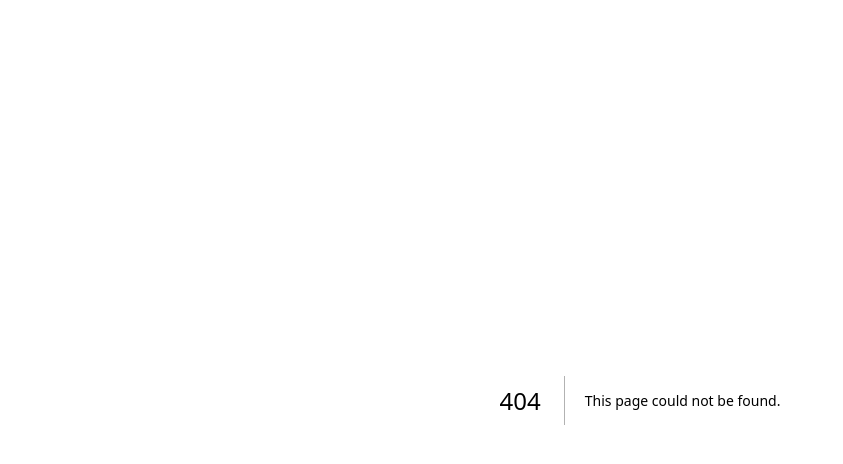
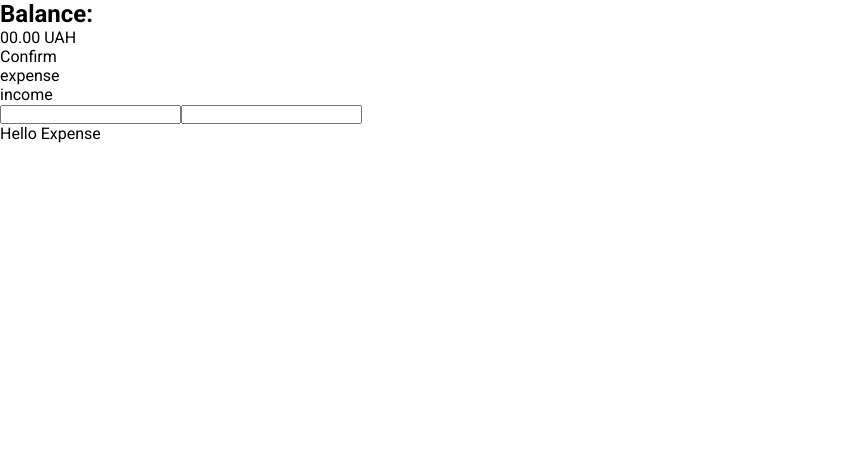
Before and after one commit to DmitriyUshkvarok/kapusta, a Next.js app: page /balance/expense in a window 1280 px wide. Before the commit this address had no page. Shown: the top 464 px of the page, without its empty margins (0-843 px from the left). Built offline with nearby package versions, Linux system fonts and the light colour scheme.

Commit message:
add routes

```diff
--- a/package.json
+++ b/package.json
@@ -18,6 +18,7 @@
     "react-dom": "18.2.0",
     "react-icons": "^4.10.1",
     "react-redux": "^8.1.1",
+    "react-responsive": "^9.0.2",
     "redux-persist": "^6.0.0",
     "yup": "^1.2.0"
   },
--- /dev/null
+++ b/src/app/balance/expense/page.jsx
@@ -0,0 +1,3 @@
+export default function Expense() {
+  return <div>Hello Expense</div>;
+}
--- /dev/null
+++ b/src/app/balance/income/page.jsx
@@ -0,0 +1,3 @@
+export default function Income() {
+  return <div>Hello Income</div>;
+}
--- /dev/null
+++ b/src/app/balance/layout.jsx
@@ -0,0 +1,34 @@
+'use client';
+import Link from 'next/link';
+import { usePathname } from 'next/navigation';
+import { useMediaQuery } from 'react-responsive';
+import BalanceTopPanel from '@/src/components/BalanceTopPanel/BalanceTopPanel';
+import TransactionForm from '@/src/components/TransactionForm/TransactionForm';
+import NavBalance from '@/src/components/NavBalance/NavBalance';
+import ButtonBackMobile from '@/src/components/ButtonBackMobile/ButtonBackMobile';
+
+export default function BalanceLayout({ children }) {
+  const pathname = usePathname();
+  const isMobile = useMediaQuery({ maxWidth: 767 });
+
+  if (isMobile) {
+    return (
+      <div>
+        <ButtonBackMobile pathname={pathname} />
+        <BalanceTopPanel />
+        {children}
+
+        <NavBalance />
+      </div>
+    );
+  } else {
+    return (
+      <div>
+        <BalanceTopPanel />
+        <NavBalance />
+        <TransactionForm />
+        {children}
+      </div>
+    );
+  }
+}
--- a/src/app/balance/page.jsx
+++ b/src/app/balance/page.jsx
@@ -5,7 +5,6 @@ const BalancePage = () => {
   return (
     <PrivatRoute>
       <div>привет это домашняя страница</div>
-      <BalanceTopPanel />
     </PrivatRoute>
   );
 };
--- a/src/components/BalanceTopPanel/BalanceTopPanel.jsx
+++ b/src/components/BalanceTopPanel/BalanceTopPanel.jsx
@@ -1,11 +1,22 @@
-// 'use client';
+'use client';
 import Link from 'next/link';
+import { useRouter } from 'next/navigation';
 
 const BalanceTopPanel = () => {
+  // const router = useRouter();
+
   return (
-    <>
-      <Link href="/statistic">statistic</Link>
-    </>
+    <div>
+      {/* <Link href="/expense/transactionExpense">to transaction</Link> */}
+      {/* <Link href="/statistic">Reports</Link> */}
+      <div>
+        <h2>Balance:</h2>
+        <div>
+          <p>00.00 UAH</p>
+          <p>Confirm</p>
+        </div>
+      </div>
+    </div>
   );
 };
 
--- /dev/null
+++ b/src/components/ButtonBackMobile/ButtonBackMobile.jsx
@@ -0,0 +1,14 @@
+import Link from 'next/link';
+
+export default function ButtonBackMobile({ pathname }) {
+  return (
+    <Link
+      href={{
+        pathname: '/transaction',
+        query: { name: pathname },
+      }}
+    >
+      to transaction
+    </Link>
+  );
+}
--- a/src/components/Modals/AuthModals/LoginModal/LoginModal.jsx
+++ b/src/components/Modals/AuthModals/LoginModal/LoginModal.jsx
@@ -40,7 +40,7 @@ function LoginModal({ onFormChange }) {
     try {
       const response = await loginMutation(values);
       if (!response.error) {
-        router.replace('/balance');
+        router.replace('/balance/expense');
       } else {
         if (response.error.status === 401) {
           // toast.error(response.error.data.message);
--- /dev/null
+++ b/src/components/NavBalance/NavBalance.jsx
@@ -0,0 +1,14 @@
+import Link from 'next/link';
+
+export default function NavBalance() {
+  return (
+    <ul>
+      <li>
+        <Link href="/balance/expense">expense</Link>
+      </li>
+      <li>
+        <Link href="/balance/income">income</Link>
+      </li>
+    </ul>
+  );
+}
--- /dev/null
+++ b/src/components/TransactionForm/TransactionForm.jsx
@@ -0,0 +1,12 @@
+export default function TransactionForm() {
+  return (
+    <>
+      <form>
+        <label>
+          <input type="text" />
+          <input type="select" />
+        </label>
+      </form>
+    </>
+  );
+}
```
Also changed, not shown: src/app/transaction/page.jsx (added, +14 -0 lines), 1 other file (tests, documents, lock files or other folders).
